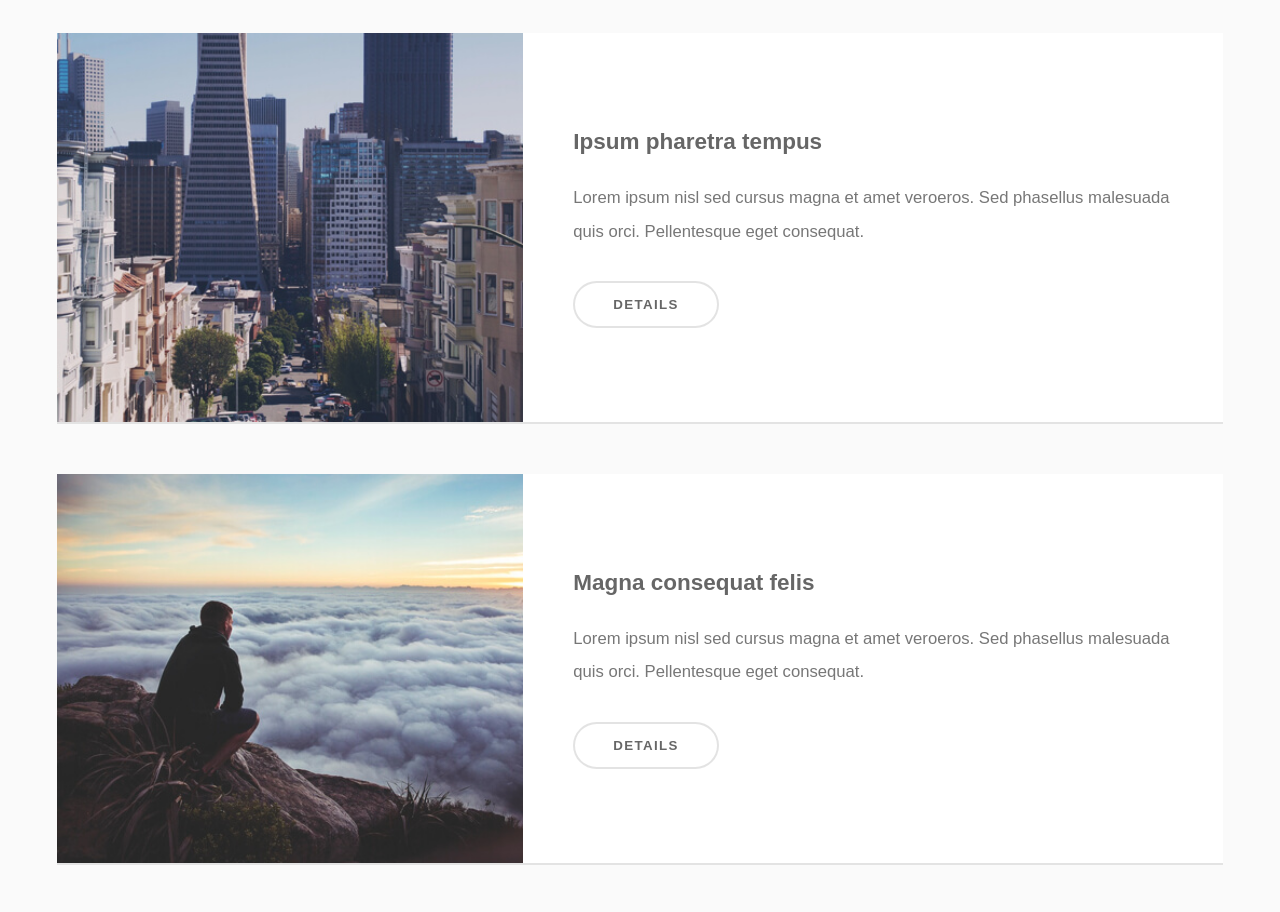
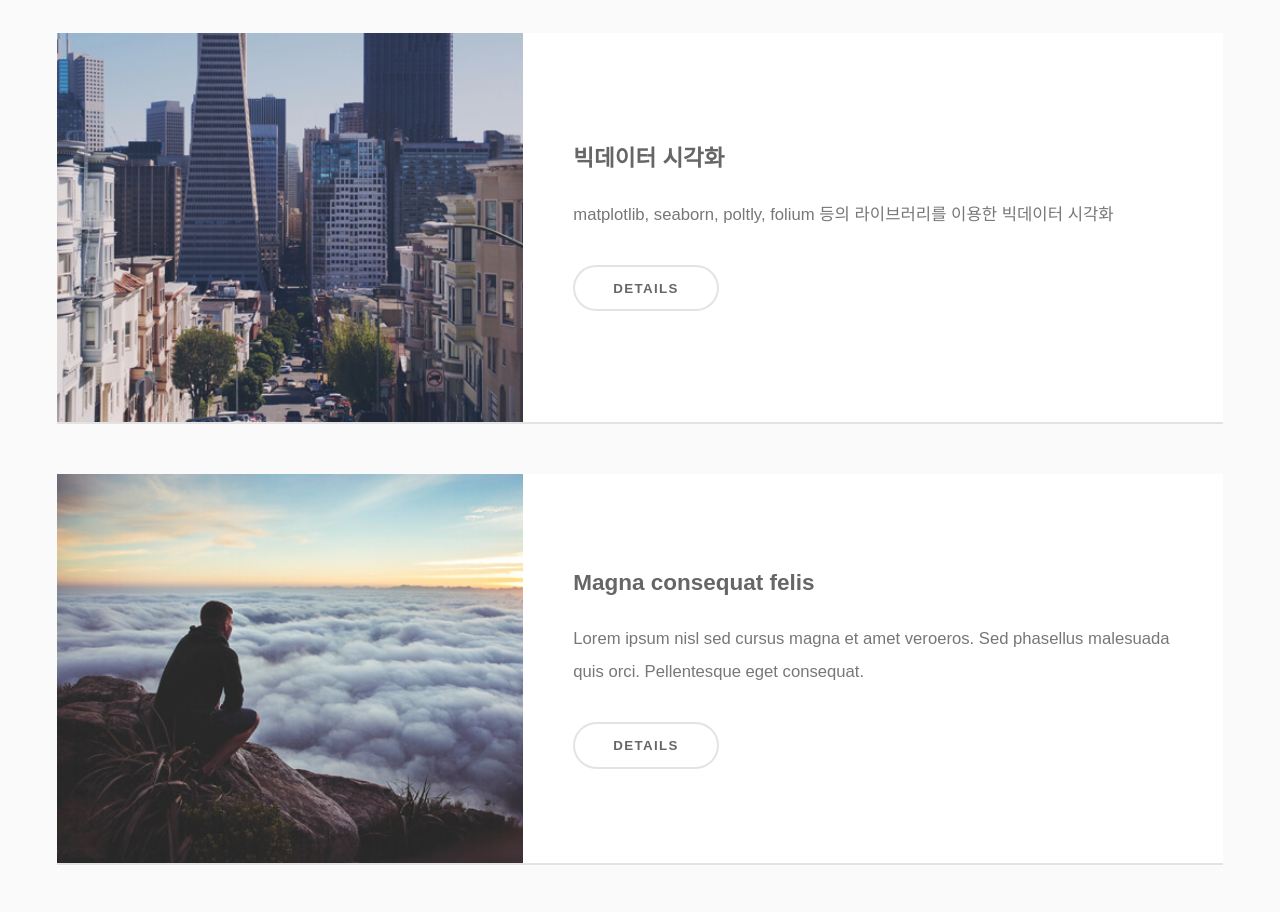
Before and after one commit to frontier1020/myportfolio, a plain HTML site: page index.html in a window 1280 px wide. Shown: the part 820-1732 px from the top of the page. Drawn offline with Linux system fonts and the light colour scheme.

Commit message:
Update index.html

```diff
--- a/index.html
+++ b/index.html
@@ -58,10 +58,10 @@
 							<img src="images/pic01.jpg" alt="" />
 						</div>
 						<div class="content">
-							<h3>Ipsum pharetra tempus</h3>
-							<p>Lorem ipsum nisl sed cursus magna et amet veroeros. Sed phasellus malesuada quis orci. Pellentesque eget consequat.</p>
+							<h3>빅데이터 시각화</h3>
+							<p>matplotlib, seaborn, poltly, folium 등의 라이브러리를 이용한 빅데이터 시각화</p>
 							<ul class="actions">
-								<li><a href="#" class="button alt">Details</a></li>
+								<li><a href="./datavis/index.html" class="button alt">Details</a></li>
 							</ul>
 						</div>
 					</div>
```
